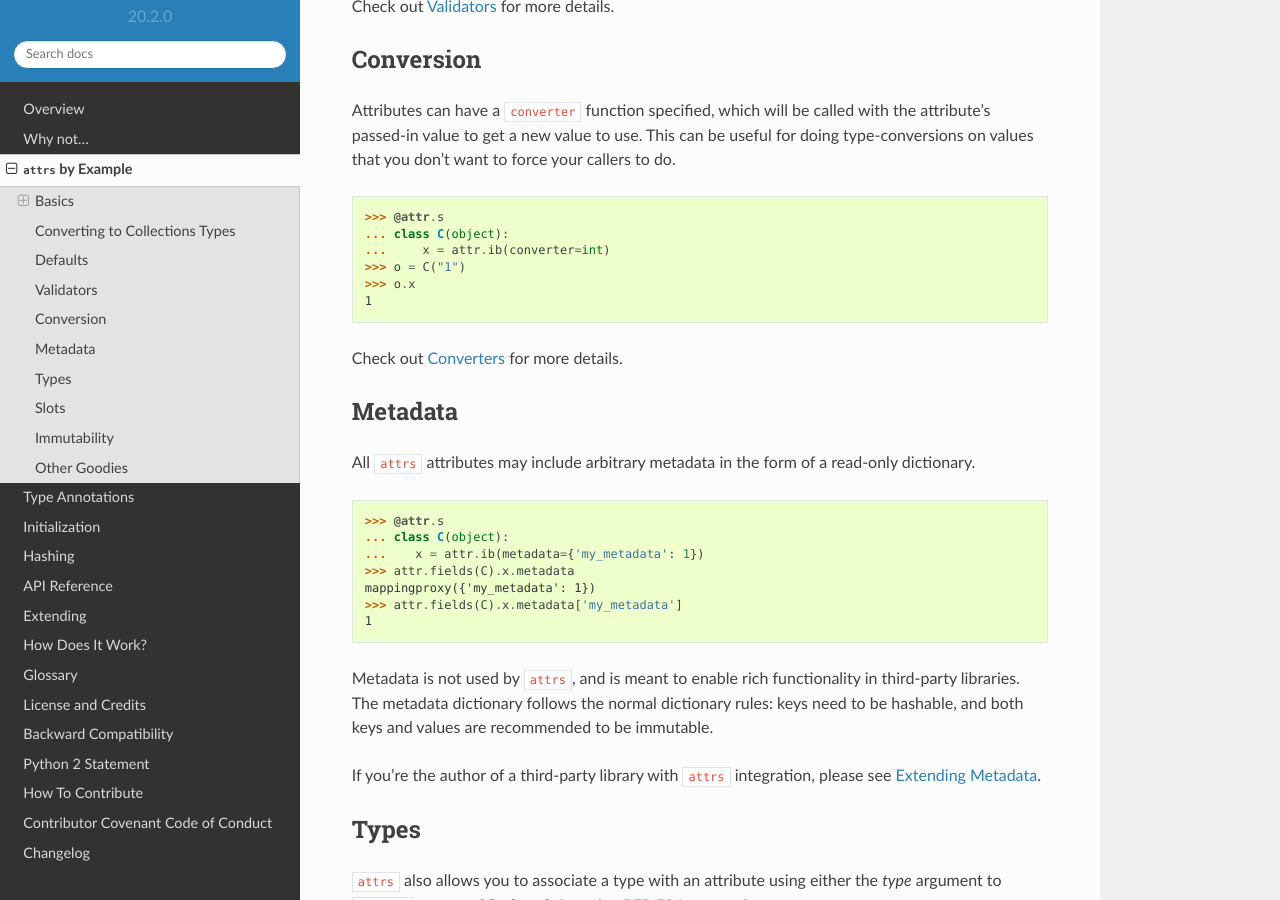
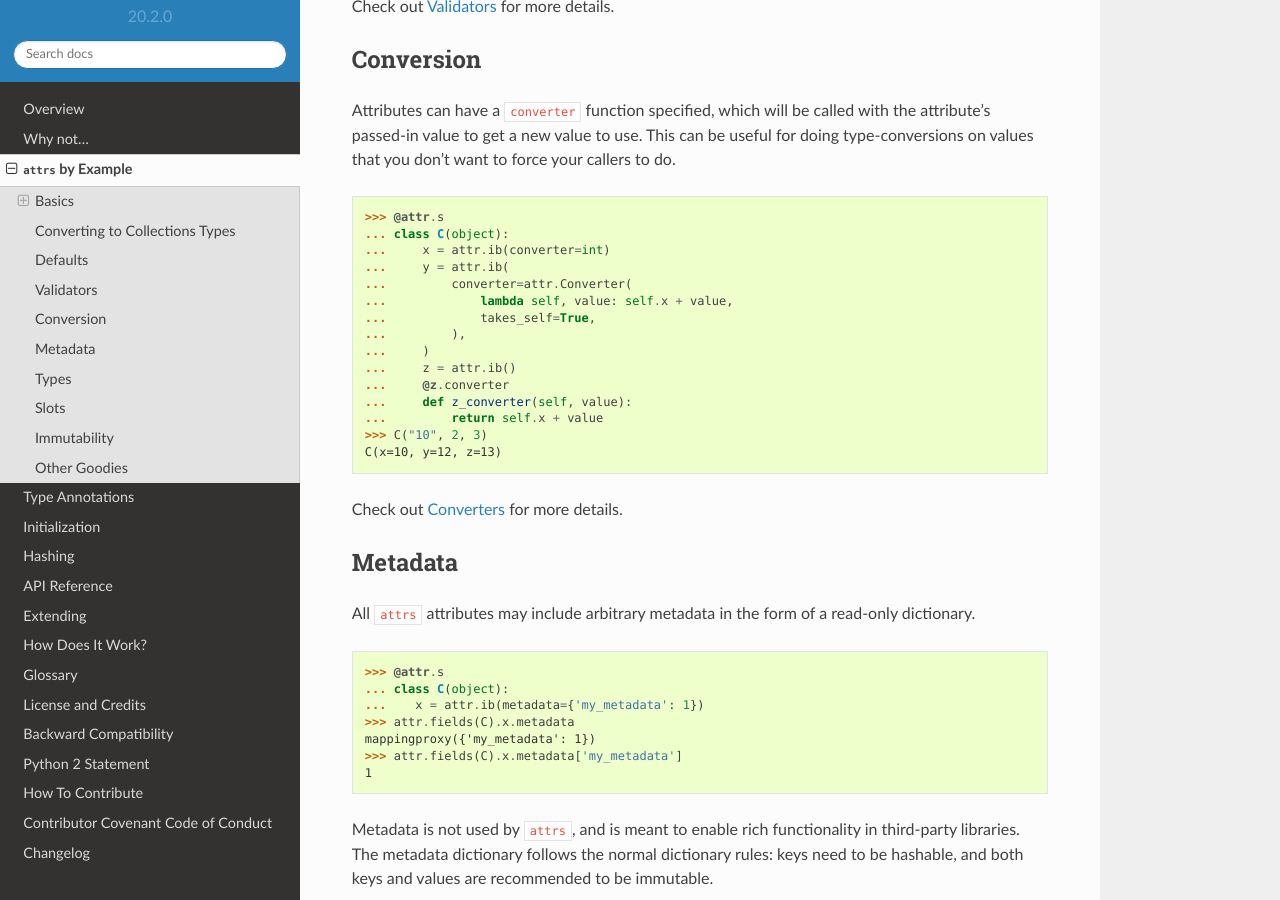
Before and after one commit to python-attrs/attrs, a Sphinx documentation site: the page built from docs/examples.rst, in a window 1280 px wide and 900 px high, scrolled down 8127 px. Built offline with Sphinx 7.4.7 and the Read the Docs theme 2.0.0, drawn with Linux system fonts in a browser that asks for light colours.

Commit message:
add docs for Converter and @x.converter

```diff
--- a/docs/examples.rst
+++ b/docs/examples.rst
@@ -454,9 +454,18 @@ This can be useful for doing type-conversions on values that you don't want to f
     >>> @attr.s
     ... class C(object):
     ...     x = attr.ib(converter=int)
-    >>> o = C("1")
-    >>> o.x
-    1
+    ...     y = attr.ib(
+    ...         converter=attr.Converter(
+    ...             lambda self, value: self.x + value,
+    ...             takes_self=True,
+    ...         ),
+    ...     )
+    ...     z = attr.ib()
+    ...     @z.converter
+    ...     def z_converter(self, value):
+    ...         return self.x + value
+    >>> C("10", 2, 3)
+    C(x=10, y=12, z=13)
 
 Check out `converters` for more details.
 
```
Also changed, not shown: docs/api.rst (+27 -6 lines), docs/init.rst (+14 -0 lines), 1 other file.
